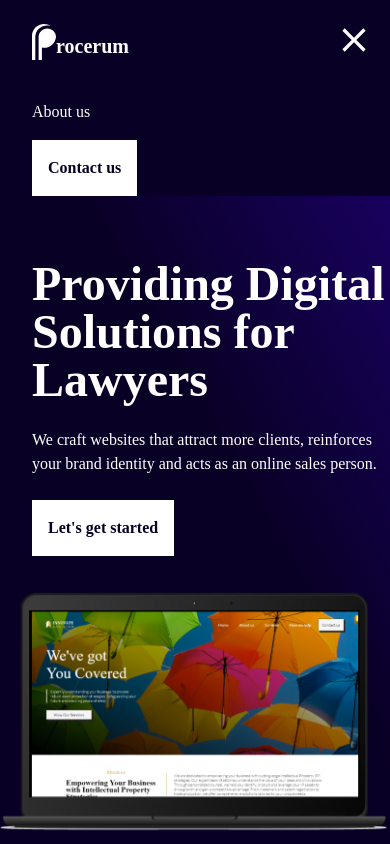
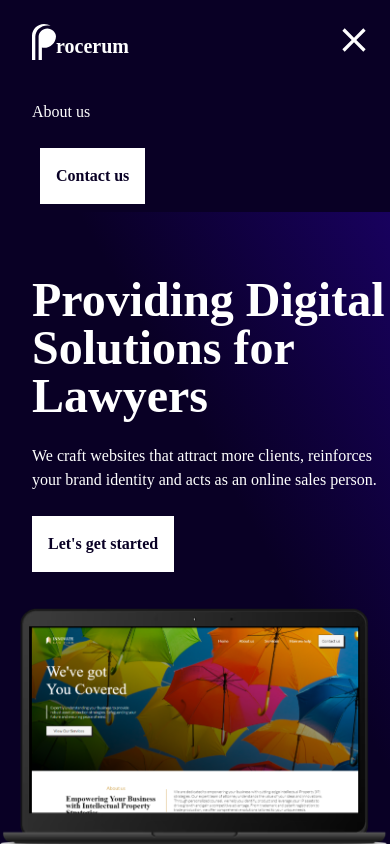
Before and after one commit to Bukunmi2108/procerum, a React (Create React App) app: page / in a window 390 px wide. Both pictures are taken after a click on the icon 354 px from the left and 40 px from the top of the page. Shown: the top 844 px of the page. Built offline with nearby package versions, Linux system fonts and the light colour scheme.

Commit message:
update btn links

```diff
--- a/src/containers/Guarantee.jsx
+++ b/src/containers/Guarantee.jsx
@@ -1,5 +1,6 @@
 import React from 'react'
 import dash from '../assets/dash.png'
+import { Link } from 'react-router-dom'
 import {Btn} from '../components'
 
 const Guarantee = () => {
@@ -16,10 +17,12 @@ const Guarantee = () => {
             <br/>
             If you don’t see results using our process, you can get your money back.
           </p>
+          <Link to='/contact'>
           <Btn
             classes = 'bg-white p-4 font-poppins text-primary text-lg font-semibold w-fit'
             label = "Let's get started"
           />
+          </Link>
         </div>
       </div>
     </div>
--- a/src/containers/Hero.jsx
+++ b/src/containers/Hero.jsx
@@ -1,6 +1,7 @@
 import React from 'react'
 import { useState } from 'react'
 import { useEffect } from 'react'
+import { Link } from 'react-router-dom'
 import { Btn } from '../components'
 import img1 from '../assets/m1.png'
 import img2 from '../assets/m2.png'
@@ -39,10 +40,12 @@ const Hero = () => {
           <p classname="text-white ">
             We craft websites that attract more clients, reinforces your brand identity and acts as an online sales person.
           </p>
+          <Link to='/contact'>
           <Btn
             classes = 'bg-white py-4 px-6 w-fit text-xl font-semibold text-primary'
             label="Let's get started"
           />
+          </Link>
         </div>
 
         <img src={currentImg} className='' alt='Portfolio'/>
--- a/src/containers/Navbar.jsx
+++ b/src/containers/Navbar.jsx
@@ -31,7 +31,7 @@ const Navbar = () => {
           <Link className='py-4 md:p-4'>PortfoLio</Link> */}
           <Link to="/about" className='py-4 md:p-4'>About us</Link>
           {/* <Link className='py-4 md:p-4'>What we are building</Link> */}
-          <Link to="/contact" className='p-4 bg-white text-primary font-semibold text-center'>Contact us</Link>
+          <Link to="/contact" className='p-4 m-2 bg-white text-primary font-semibold text-center'>Contact us</Link>
         </ul>}
 
 
```
